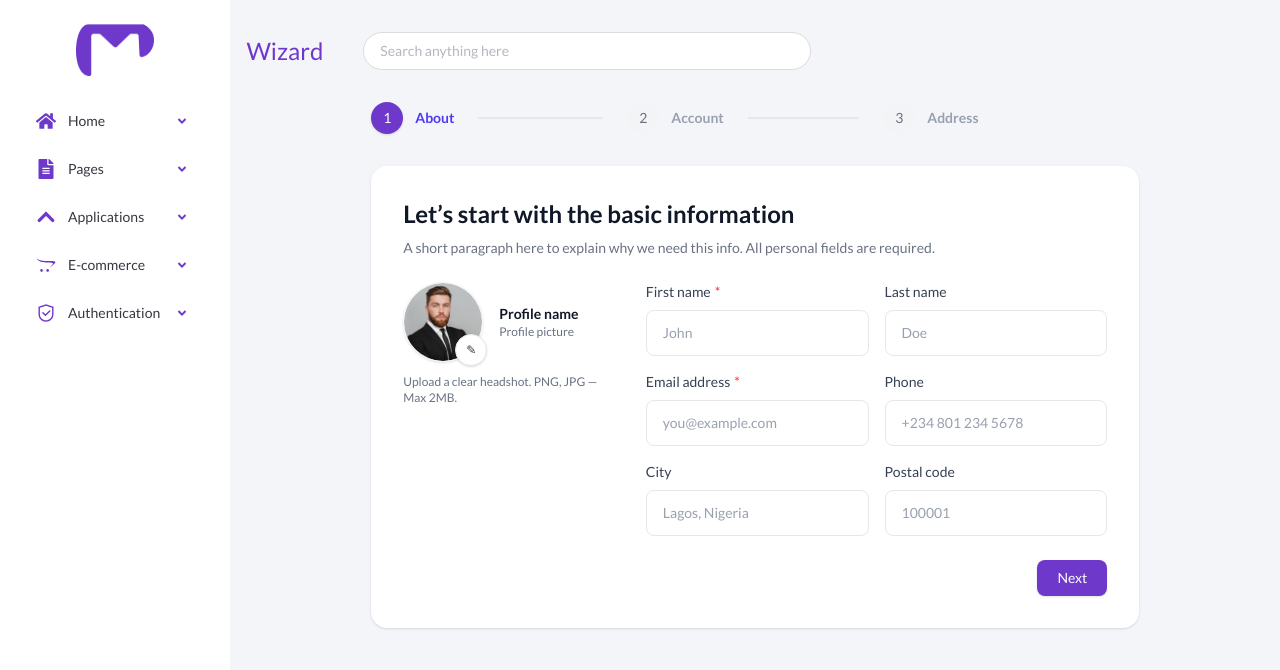
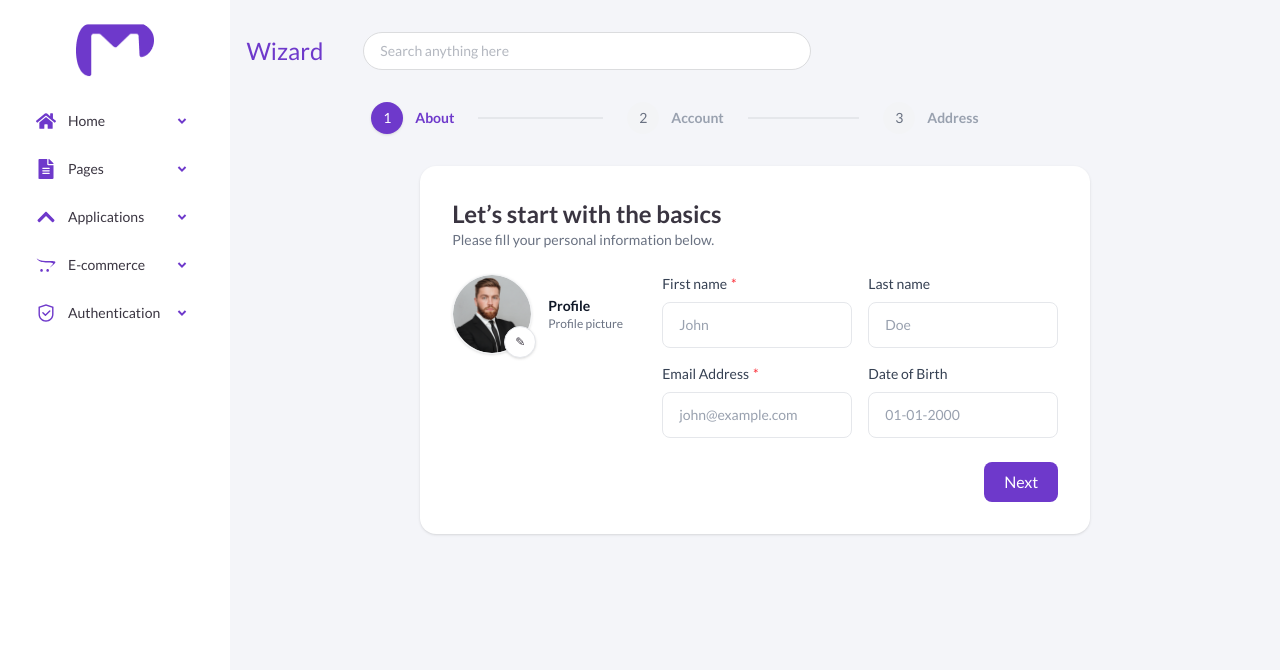
Before and after one commit to Favics-T/Admin-Dashboard, a React (Vite) app: page /application/wizard in a window 1280 px wide. Shown: the top 670 px of the page. Built offline with nearby package versions, Linux system fonts and the light colour scheme.

Commit message:
done with wizard page

```diff
--- a/src/Context/WizardContext.jsx
+++ b/src/Context/WizardContext.jsx
@@ -1,13 +1,83 @@
-import React, { createContext } from 'react';
+import React, { createContext, useState } from "react";
 
 export const WizardContext = createContext();
 
-const WizardProvider =({ children }) =>{
-    return(
-               <WizardContext.Provider value={{}}>
-            {children}
-        </WizardContext.Provider>
-    )
+export default function WizardProvider({ children }) {
+  const [step, setStep] = useState(1);
+  const [form, setForm] = useState({
+    firstName: "",
+    lastName: "",
+    email: "",
+    dateofBirth:"",
+    phone: "",
+    city: "",
+    postal: "",
+    hobbies: [],
+    streetName: "",
+    streetNo: "",
+    country: "",
+  });
+
+  const [avatar, setAvatar] = useState(null);
+  const [error, setError] = useState("");
+
+
+  const handleChange = (e) => {
+    const { name, value } = e.target;
+    setForm((prev) => ({ ...prev, [name]: value }));
+  };
+
+
+  const handleCheckbox = (hobby) => {
+    setForm((prev) => {
+      const alreadySelected = prev.hobbies.includes(hobby);
+      return {
+        ...prev,
+        hobbies: alreadySelected
+          ? prev.hobbies.filter((item) => item !== hobby)
+          : [...prev.hobbies, hobby],
+      };
+    });
+  };
+
+  const handleAvatarChange = (dataUrl) => setAvatar(dataUrl);
+
+
+  const nextStep = () => setStep((prev) => prev + 1);
+  const prevStep = () => setStep((prev) => prev - 1);
+
+
+  const handleSubmit = (e) => {
+    e.preventDefault();
+
+    if (!form.streetName.trim() || !form.city.trim()) {
+      setError("Please fill out your address details.");
+      return;
+    }
+
+    setError("");
+    console.log("Final Form Data:", { ...form, avatar });
+    alert("Form submitted successfully!");
+  };
+
+  return (
+    <WizardContext.Provider
+      value={{
+        step,
+        setStep,
+        form,
+        avatar,
+        error,
+        setError,
+        handleChange,
+        handleAvatarChange,
+        handleCheckbox,
+        nextStep,
+        prevStep,
+        handleSubmit,
+      }}
+    >
+      {children}
+    </WizardContext.Provider>
+  );
 }
-
-export default WizardProvider
--- a/src/components/Input.jsx
+++ b/src/components/Input.jsx
@@ -1,12 +1,29 @@
 import React from 'react'
 
-const Input = ({label,placeholder,name,className}) => {
+const Input = ({name,className,
+  id,
+  label,
+  type = "text",
+  placeholder = "",
+  required = false,
+  value,
+  onChange,
+  autoComplete,
+  ...rest
+}) => {
   return (
     <div className='flex flex-col gap-1'>
-      <label htmlFor={name}>{label}</label>
+      <label htmlFor={name}>{label}{required && <span className='ml-1 text-red-500'>*</span> }</label>
       <input
       className={`bg-[#DBDCDE] rounded-lg p-2 ${className}`}
-      type="text" placeholder={placeholder} />
+      type="text" //{type}
+      placeholder={placeholder}
+      onChange={onChange}
+      autoComplete={autoComplete}
+      required={required}
+      id={id}
+      {...rest}
+      />
     </div>
   )
 }
--- a/src/pages/Application/Wizard/Wizard.jsx
+++ b/src/pages/Application/Wizard/Wizard.jsx
@@ -1,26 +1,21 @@
-import React, { useState } from "react";
+import React, { useContext } from "react";
+import { WizardContext } from "../../../Context/WizardContext";
+import About from "./WizardPages/About";
+import Account from "./WizardPages/Account";
+import Address from "./WizardPages/Address";
 import WizardHeader from "./WizardComponets/WizardHeader";
-import About from './WizardPages/About'
-import Account from './WizardPages/Account'
-import Address from './WizardPages/Address'
 
 export default function Wizard() {
-  const [step, setStep] = useState(1);
-  const [collectedData, setCollectedData] = useState({});
-
-  function handleNext(data) {
-    setCollectedData((prev) => ({ ...prev, ...data }));
-    setStep((prev) => prev + 1);
-  }
+  const { step } = useContext(WizardContext);
 
   return (
     <div className="flex flex-col items-center w-full h-full">
       <WizardHeader currentStep={step} />
 
       <div className="mt-8 w-full flex justify-center">
-        {step === 1 && <About onNext={handleNext} />}
-        {step === 2 && <Account onNext={handleNext} />}
-        {step === 3 && <Address onNext={handleNext} />}
+        {step === 1 && <About />}
+        {step === 2 && <Account />}
+        {step === 3 && <Address />}
       </div>
     </div>
   );
--- a/src/pages/Application/Wizard/WizardComponets/Step.jsx
+++ b/src/pages/Application/Wizard/WizardComponets/Step.jsx
@@ -2,43 +2,59 @@ import React from "react";
 import StepCircle from "./StepCircle";
 
 
-function Step({ step, state, onClick, isLast }) {
+function Step({ step, isLast }) {
+  const { id, title, state } = step;
   const isCurrent = state === "current";
+  const isCompleted = state === "completed";
   const isUpcoming = state === "upcoming";
-  const isCompleted = state === "completed";
 
   return (
     <li
-      className="flex md:items-center md:flex-1 cursor-pointer"
+      className="flex md:items-center md:flex-1"
       role="listitem"
       aria-current={isCurrent ? "step" : undefined}
-      onClick={onClick}
     >
       <div className="flex items-center md:w-full">
-        <StepCircle index={step.id} state={state} />
+        <StepCircle index={id} state={state} />
 
         <div className="ml-3 hidden md:block">
-          <div className={`text-sm font-semibold ${
-            isCurrent ? "text-[#6E39CB]" : isUpcoming ? "text-gray-400" : "text-gray-700"
-          }`}>
-            {step.title}
+          <div
+            className={`text-sm font-semibold ${
+              isCurrent
+                ? "text-[#6E39CB]"
+                : isUpcoming
+                ? "text-gray-400"
+                : "text-gray-700"
+            }`}
+          >
+            {title}
           </div>
         </div>
 
+        {/* Line connector */}
         {!isLast && (
           <div className="hidden md:block flex-1" aria-hidden="true">
-            <div className={`h-0.5 mx-6 ${
-              isCompleted ? "bg-[#6E39CB]" : "bg-gray-200"
-            }`} />
+            <div
+              className={`h-0.5 mx-6 ${
+                isCompleted ? "bg-[#6E39CB]" : "bg-gray-200"
+              }`}
+            />
           </div>
         )}
       </div>
 
+      {/* Mobile view */}
       <div className="md:hidden ml-3">
-        <div className={`text-lg font-semibold ${
-          isCurrent ? "text-[#6E39CB]" : isUpcoming ? "text-gray-400" : "text-gray-700"
-        }`}>
-          {step.title}
+        <div
+          className={`text-lg font-semibold ${
+            isCurrent
+              ? "text-[#6E39CB]"
+              : isUpcoming
+              ? "text-gray-400"
+              : "text-gray-700"
+          }`}
+        >
+          {title}
         </div>
       </div>
     </li>
--- a/src/pages/Application/Wizard/WizardComponets/StepCircle.jsx
+++ b/src/pages/Application/Wizard/WizardComponets/StepCircle.jsx
@@ -1,19 +1,38 @@
 import React from "react";
 
-const steps = [
-  { id: 1, title: "About" },
-  { id: 2, title: "Account" },
-  { id: 3, title: "Address" },
-];
+// const steps = [
+//   { id: 1, title: "About" },
+//   { id: 2, title: "Account" },
+//   { id: 3, title: "Address" },
+// ];
 
 function StepCircle({ index, state }) {
-  const base = "w-8 h-8 rounded-full flex items-center justify-center text-sm font-medium cursor-pointer transition-colors";
-
+  const base =
+    "w-8 h-8 rounded-full flex items-center justify-center text-sm font-medium transition-colors duration-300";
   if (state === "current")
-    return <div className={`${base} text-white bg-[#6E39CB] shadow-sm`}>{index}</div>;
+    return (
+      <div
+        className={`${base} text-white bg-[#6E39CB] shadow-sm`}
+        aria-hidden="true"
+      >
+        {index}
+      </div>
+    );
   if (state === "completed")
-    return <div className={`${base} bg-indigo-600 text-white`}>✓</div>;
-  return <div className={`${base} bg-gray-100 text-gray-500`}>{index}</div>;
+    return (
+      <div
+        className={`${base} bg-[#6E39CB] text-[18px] text-white`}
+        aria-hidden="true"
+      >
+        ✓
+      </div>
+    );
+  // upcoming
+  return (
+    <div className={`${base} bg-gray-100 text-gray-500`} aria-hidden="true">
+      {index}
+    </div>
+  );
 }
 
 export default StepCircle
--- a/src/pages/Application/Wizard/WizardComponets/Stepper.jsx
+++ /dev/null
@@ -1,35 +0,0 @@
-import React from "react";
-import Step from "./Step";
-
-const steps = [
-  { id: 1, title: "About" },
-  { id: 2, title: "Account" },
-  { id: 3, title: "Address" },
-];
-
-
-  function Stepper({ currentStep, setCurrentStep }) {
-  return (
-    <nav aria-label="Progress" className="w-full">
-      <ol className="max-w-3xl mx-auto flex flex-col md:flex-row items-start md:items-center md:space-x-0">
-        {steps.map((step, idx) => {
-          let state = "upcoming";
-          if (step.id < currentStep) state = "completed";
-          else if (step.id === currentStep) state = "current";
-
-          return (
-            <Step
-              key={step.id}
-              step={step}
-              state={state}
-              isLast={idx === steps.length - 1}
-              onClick={() => setCurrentStep(step.id)}
-            />
-          );
-        })}
-      </ol>
-    </nav>
-  );
-}
-
-export default Stepper
--- a/src/pages/Application/Wizard/WizardComponets/WizardHeader.jsx
+++ b/src/pages/Application/Wizard/WizardComponets/WizardHeader.jsx
@@ -1,82 +1,22 @@
 import React from "react";
-
-const steps = [
-  { id: 1, title: "About", subtitle: null, state: "current" },
-  { id: 2, title: "Account", subtitle: null, state: "upcoming" },
-  { id: 3, title: "Address", subtitle: null, state: "upcoming" },
-];
-
-function StepCircle({ index, state }) {
-    const base = "w-8 h-8 rounded-full flex items-center justify-center text-sm font-medium";
-    if (state === "current")
-    return (
-      <div
-        className={`${base} text-white  bg-[#6E39CB]  shadow-sm`}
-        aria-hidden="true"
-      >
-        {index}
-      </div>
-    );
-  if (state === "completed")
-    return (
-      <div className={`${base} bg-indigo-600 text-[22px] text-white`} aria-hidden="true">
-        ✓
-      </div>
-    );
-  // upcoming
-  return (
-    <div className={`${base} bg-gray-100 text-gray-500`} aria-hidden="true">
-      {index}
-    </div>
-  );
-}
-
-function Step({ step, isLast }) {
-  const isCurrent = step.state === "current";
-  const isUpcoming = step.state === "upcoming";
-  const isCompleted = step.state === "completed";
-
-  return (
-    <li
-      className="flex md:items-center md:flex-1"
-      role="listitem"
-      aria-current={isCurrent ? "step" : undefined}
-    >
-      <div className="flex items-center md:w-full">
-
-        <StepCircle index={step.id} state={step.state} />
+import Step from "./Step";
 
 
-        <div className="ml-3 hidden md:block">
-          <div className={`text-sm font-semibold ${isCurrent ? "text-indigo-600" : isUpcoming ? "text-gray-400" : "text-gray-700"}`}>
-            {step.title}
-          </div>
-          {step.subtitle && (
-            <div className="text-xs text-gray-400">{step.subtitle}</div>
-          )}
-        </div>
+export default function WizardHeader({ currentStep }) {
+  const steps = [
+    { id: 1, title: "About" },
+    { id: 2, title: "Account" },
+    { id: 3, title: "Address" },
+  ];
 
+  const stepStates = steps.map((step) => {
+    if (step.id < currentStep)
+      return { ...step, state: "completed" };
 
-        {!isLast && (
-          <div className="hidden md:block flex-1" aria-hidden="true">
-            <div className={`h-0.5 mx-6 ${isCompleted ? "bg-indigo-600" : "bg-gray-200"}`} />
-          </div>
-        )}
-      </div>
-
-
-      <div className="md:hidden ml-3">
-        <div className={`text-lg font-semibold ${isCurrent ? "text-[#6E39CB]" : isUpcoming ? "text-gray-400" : "text-gray-700"}`}>
-          {step.title}
-        </div>
-      </div>
-    </li>
-  );
-}
-
-export default function Stepper() {
-
-  const items = steps.map((s) => ({ ...s }));
+    if (step.id === currentStep)
+       return { ...step, state: "current" };
+       return { ...step, state: "upcoming" };
+  });
 
   return (
     <nav aria-label="Progress" className="w-full">
@@ -84,11 +24,10 @@ export default function Stepper() {
         role="list"
         className="max-w-3xl mx-auto flex flex-col md:flex-row items-start md:items-center md:space-x-0"
       >
-        {items.map((s, idx) => (
-          <Step key={s.id} step={s} isLast={idx === items.length - 1} />
+        {stepStates.map((s, idx) => (
+          <Step key={s.id} step={s} isLast={idx === stepStates.length - 1} />
         ))}
       </ol>
-
-        </nav>
+    </nav>
   );
 }
--- a/src/pages/Application/Wizard/WizardPages/About.jsx
+++ b/src/pages/Application/Wizard/WizardPages/About.jsx
@@ -1,86 +1,52 @@
-import React, { useState } from "react";
+import React, { useContext } from "react";
 import AboutInput from "../ui/AboutInput";
 import AvatarUploader from "../ui/AvatarUpload";
+import { WizardContext } from "../../../../Context/WizardContext";
 
-export default function AboutSection({ onNext }) {
-  const [form, setForm] = useState({
-    firstName: "",
-    lastName: "",
-    email: "",
-    phone: "",
-    city: "",
-    postal: "",
-  });
-  const [avatar, setAvatar] = useState(null);
-  const [error, setError] = useState("");
+export default function About() {
+  const {
+    form,
+    avatar,
+    handleChange,
+    handleAvatarChange,
+    nextStep,
+    error,
+    setError,
+  } = useContext(WizardContext);
 
-
-  function handleChange(e) {
-    const { name, value } = e.target;
-    setForm((prev) => ({ ...prev, [name]: value }));
-  }
-
-  // avataar
-  function handleAvatarChange(dataUrl) {
-    setAvatar(dataUrl);
-  }
-
-
-  function handleSubmit(e) {
+  const handleNext = (e) => {
     e.preventDefault();
-
-    // Validation
     if (!form.firstName.trim() || !form.email.trim()) {
-      setError("Please fill required fields.");
+      setError("Please fill all required fields.");
       return;
     }
-
     setError("");
-
-
-    if (typeof onNext === "function") {
-      onNext({ ...form, avatar });
-    }
-  }
+    nextStep();
+  };
 
   return (
-    <section aria-labelledby="about-heading" className="w-full">
-      <div className="max-w-3xl mx-auto bg-white rounded-2xl p-6 md:p-8 shadow-sm">
-        <header className="mb-6">
-          <h1
-            id="about-heading"
-            className="text-xl md:text-2xl font-semibold text-gray-900"
+    <form
+      onSubmit={handleNext}
+      className="max-w-3xl mx-auto bg-white p-8 rounded-2xl shadow-sm space-y-6"
     >
-            Let’s start with the basic information
-          </h1>
-          <p className="mt-2 text-sm text-gray-500">
-            A short paragraph here to explain why we need this info. All
-            personal fields are required.
+      <header>
+        <h1 className="text-2xl font-semibold">Let’s start with the basics</h1>
+        <p className="text-gray-500 text-sm">
+          Please fill your personal information below.
         </p>
       </header>
 
-        <form
-          onSubmit={handleSubmit}
-          className="grid grid-cols-1 md:grid-cols-3 gap-6 items-start"
-        >
-
-          <div className="md:col-span-1 flex items-start">
-            <div className="w-full">
+      <div className="grid md:grid-cols-3 gap-6">
+        <div>
           <AvatarUploader
-                name={`${form.firstName || "Profile name"}`}
+            name={`${form.firstName || "Profile"}`}
             subtitle="Profile picture"
             avatar={avatar}
             onChange={handleAvatarChange}
           />
-              <p className="mt-3 text-xs text-gray-500">
-                Upload a clear headshot. PNG, JPG — Max 2MB.
-              </p>
-            </div>
         </div>
 
-
-          <div className="md:col-span-2">
-            <div className="grid grid-cols-1 md:grid-cols-2 gap-4">
+        <div className="md:col-span-2 grid grid-cols-1 md:grid-cols-2 gap-4">
           <AboutInput
             id="firstName"
             label="First name"
@@ -88,7 +54,6 @@ export default function AboutSection({ onNext }) {
             value={form.firstName}
             onChange={handleChange}
             placeholder="John"
-                autoComplete="given-name"
           />
           <AboutInput
             id="lastName"
@@ -96,60 +61,38 @@ export default function AboutSection({ onNext }) {
             value={form.lastName}
             onChange={handleChange}
             placeholder="Doe"
-                autoComplete="family-name"
           />
           <AboutInput
             id="email"
-                label="Email address"
             type="email"
+            label="Email Address"
             required
             value={form.email}
             onChange={handleChange}
-                placeholder="you@example.com"
-                autoComplete="email"
+            placeholder="john@example.com"
           />
           <AboutInput
-                id="phone"
-                label="Phone"
-                type="tel"
-                value={form.phone}
+            id="dob"
+            label="Date of Birth"
+
+            type="text"
+            value={form.dateofBirth}
             onChange={handleChange}
-                placeholder="+234 801 234 5678"
-                autoComplete="tel"
-              />
-              <AboutInput
-                id="city"
-                label="City"
-                value={form.city}
-                onChange={handleChange}
-                placeholder="Lagos, Nigeria"
-                autoComplete="address-level2"
-              />
-              <AboutInput
-                id="postal"
-                label="Postal code"
-                value={form.postal}
-                onChange={handleChange}
-                placeholder="100001"
-                autoComplete="postal-code"
+            placeholder="01-01-2000"
           />
         </div>
+      </div>
 
-            {/* Actions */}
-            <div className="mt-6 flex items-center justify-end gap-3">
-              {error && (
-                <div className="flex-1 text-sm text-red-500">{error}</div>
-              )}
+      {error && <p className="text-red-500 text-sm">{error}</p>}
+
+      <div className="flex justify-end">
         <button
           type="submit"
-                className="inline-flex items-center px-5 py-2 rounded-lg bg-[#6E39CB] text-white font-medium text-sm shadow hover:shadow-md focus:outline-none focus:ring-2 focus:ring-[#6E39CB]/50 transition"
+          className="bg-[#6E39CB] text-white px-5 py-2 rounded-lg font-medium hover:shadow-md"
         >
           Next
         </button>
       </div>
-          </div>
     </form>
-      </div>
-    </section>
   );
 }
--- a/src/pages/Application/Wizard/WizardPages/Account.jsx
+++ b/src/pages/Application/Wizard/WizardPages/Account.jsx
@@ -1,34 +1,70 @@
-import React from 'react'
+import React, { useContext } from "react";
+import { WizardContext } from "../../../../Context/WizardContext";
 
-const title =['Design', 'Develop', 'Code','Design', 'Develop', 'Code','Design', 'Develop', 'Code', ]
+const hobbiesList = [
+  "Design",
+  "Develop",
+  "Code",
+  "Draw",
+  "Read",
+  "Dance",
+  "Sing",
+  "Write",
+  "Cook",
+];
 
-const Account = () => {
+export default function Account() {
+  const { form, handleCheckbox, nextStep, prevStep } =
+    useContext(WizardContext);
+
   return (
-    <div className='bg-white rounded-lg py-8'>
-     <div className='  items-center justify-center flex flex-col gap-8 px-28 '>
-      <div className='borde'>
-        <h1 className='text-center'>What are you doing?(checkboxes)</h1>
-        <p>Give us more details about you? What do you enjoy doing in your spare time?</p>
+    <div className="max-w-3xl mx-auto bg-white p-8 rounded-2xl shadow-sm space-y-6">
+      <header className="text-center">
+        <h1 className="text-xl font-semibold">What are your interests?</h1>
+        <p className="text-gray-500 text-sm">
+          Choose what you enjoy doing in your free time.
+        </p>
+      </header>
+
+      <div className="grid grid-cols-3 gap-4">
+        {hobbiesList.map((hobby) => (
+          <label
+            key={hobby}
+            className={`p-4 border rounded-lg text-center cursor-pointer transition ${
+              form.hobbies.includes(hobby)
+                ? "bg-[#6E39CB] text-white"
+                : "bg-gray-50 hover:bg-gray-100"
+            }`}
+          >
+            <input
+              type="checkbox"
+              name="hobbies"
+              value={hobby}
+              checked={form.hobbies.includes(hobby)}
+              onChange={() => handleCheckbox(hobby)}
+              className="hidden"
+            />
+            {hobby}
+          </label>
+        ))}
       </div>
 
-      <div className='grid gap-4 items-center grid-cols-3'>
-        {
-          title.map((title, index)=>(
-            <div className='bg-white p-4 items-center flex justify-center shadow-lg gap-4' key={index}>
-             <h1 className='text-[#3A3541] Lato'>{title} </h1>
-            </div>
-          ))
-        }
+      <div className="flex justify-between">
+        <button
+          type="button"
+          onClick={prevStep}
+          className="px-4 py-2 rounded-lg border text-gray-700"
+        >
+          Back
+        </button>
+        <button
+          type="button"
+          onClick={nextStep}
+          className="px-5 py-2 rounded-lg bg-[#6E39CB] text-white font-medium"
+        >
+          Next
+        </button>
       </div>
-
-
-     </div>
-     <div className='justify-end w-full  flex'>
-        <button className=''>Next</button>
-     </div>
-
     </div>
-  )
+  );
 }
-
-export default Account
--- a/src/pages/Application/Wizard/WizardPages/Address.jsx
+++ b/src/pages/Application/Wizard/WizardPages/Address.jsx
@@ -1,11 +1,71 @@
-import React from 'react'
+import React, { useContext } from "react";
+import AboutInput from "../ui/AboutInput";
+import { WizardContext } from "../../../../Context/WizardContext";
 
-const Address = () => {
+export default function Address() {
+  const { form, handleChange, handleSubmit, prevStep, error } =
+    useContext(WizardContext);
+
   return (
-    <div>
-      Address
-    </div>
-  )
+    <form
+      onSubmit={handleSubmit}
+      className="max-w-3xl mx-auto bg-white p-8 rounded-2xl shadow-sm space-y-6"
+    >
+      <header>
+        <h1 className="text-xl font-semibold">Where do you live?</h1>
+        <p className="text-gray-500 text-sm">
+          Fill out your address details to complete your profile.
+        </p>
+      </header>
+
+      <div className="grid md:grid-cols-2 gap-4">
+        <AboutInput
+          id="streetName"
+          label="Street Name"
+          value={form.streetName}
+          onChange={handleChange}
+          placeholder="Broad Street"
+        />
+        <AboutInput
+          id="streetNo"
+          label="Street No"
+          value={form.streetNo}
+          onChange={handleChange}
+          placeholder="197"
+        />
+        <AboutInput
+          id="city"
+          label="City"
+          value={form.city}
+          onChange={handleChange}
+          placeholder="Lagos"
+        />
+        <AboutInput
+          id="country"
+          label="Country"
+          value={form.country}
+          onChange={handleChange}
+          placeholder="Nigeria"
+        />
+      </div>
+
+      {error && <p className="text-red-500 text-sm">{error}</p>}
+
+      <div className="flex justify-between">
+        <button
+          type="button"
+          onClick={prevStep}
+          className="px-4 py-2 rounded-lg border text-gray-700"
+        >
+          Back
+        </button>
+        <button
+          type="submit"
+          className="px-5 py-2 rounded-lg bg-[#6E39CB] text-white font-medium"
+        >
+          Submit
+        </button>
+      </div>
+    </form>
+  );
 }
-
-export default Address
```
Lines whose indentation alone changed are shown as unchanged.
